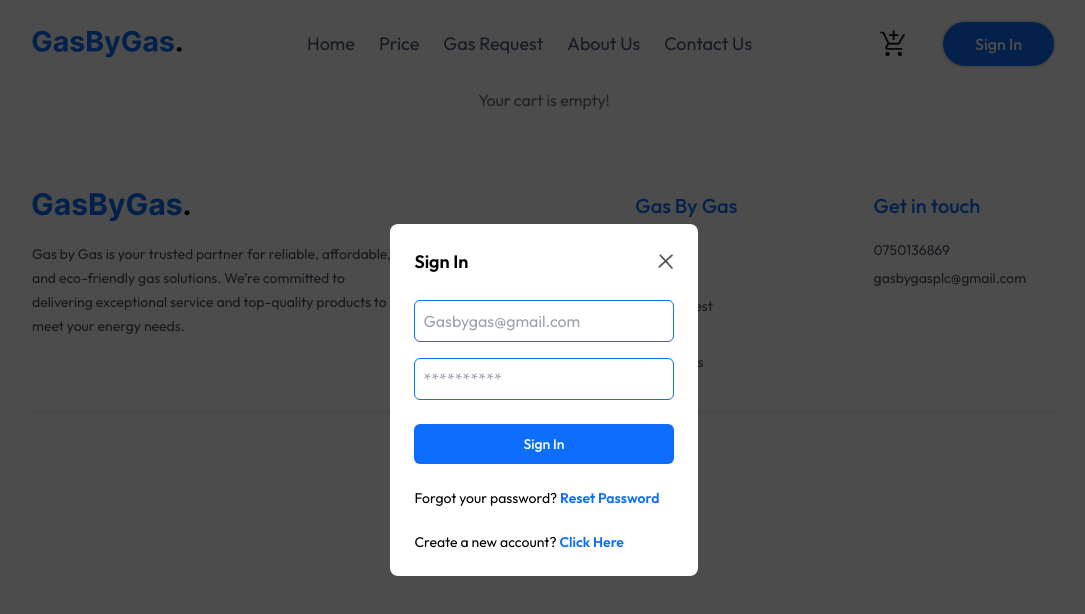
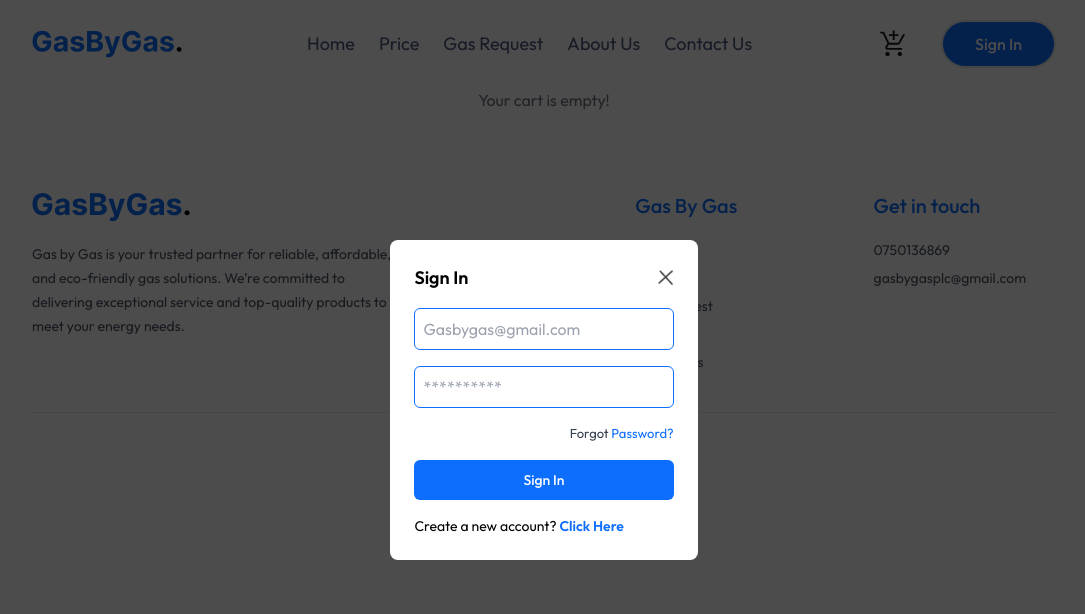
Before and after one commit to gasbygasplc/Supply-Chain-Management-for-Gas-By-Bas-PLC, a React (Vite) app in the folder frontend/: page /gas-cart in a window 1280 px wide. Both pictures are taken after a click on the button "Sign In". Shown: the top 614 px of the page, without its empty margins (96-1181 px from the left). Built offline with nearby package versions, Linux system fonts and the light colour scheme.

Commit message:
[Update] Enhance LoginPopUp component with password reset link and adjust styling

```diff
--- a/frontend/src/Components/LoginPopUp.jsx
+++ b/frontend/src/Components/LoginPopUp.jsx
@@ -61,7 +61,7 @@ const LoginPopUp = ({ setShowSignIn }) => {
     <div className="absolute inset-0 z-10 bg-black bg-opacity-70 grid place-items-center">
       <form
         onSubmit={handleSubmit}
-        className="bg-white flex flex-col gap-6 p-6 rounded-lg w-[95%] sm:w-[330px] md:w-[24vw] fadeIn"
+        className="bg-white flex flex-col gap-4 p-6 rounded-lg w-[95%] sm:w-[330px] md:w-[24vw] fadeIn"
       >
         <div className="flex justify-between items-center text-black">
           <h2 className="text-lg font-semibold">{currentState}</h2>
@@ -132,6 +132,13 @@ const LoginPopUp = ({ setShowSignIn }) => {
             value={formData.password}
             onChange={handleChange}
           />
+
+          {
+            currentState === 'Sign In' ? (<p onClick={() => {
+              setShowSignIn(false);
+              navigate('/reset-password-request');
+            }} className='text-[13px] text-gray-700 cursor-pointer text-right'>Forgot <span className='text-primary'>Password?</span></p>) : ("")
+          }
         </div>
 
         <button
@@ -154,7 +161,7 @@ const LoginPopUp = ({ setShowSignIn }) => {
 
         {currentState === 'Sign In' ? (
           <>
-            <p className="text-sm">
+            {/* <p className="text-sm">
               Forgot your password?{' '}
               <span
                 onClick={() => {
@@ -165,7 +172,7 @@ const LoginPopUp = ({ setShowSignIn }) => {
               >
                 Reset Password
               </span>
-            </p>
+            </p> */}
             <p className="text-sm">
               Create a new account?{' '}
               <span
--- a/frontend/src/index.css
+++ b/frontend/src/index.css
@@ -11,6 +11,7 @@ a
 {
   text-decoration: none;
   color: inherit;
+  cursor: pointer;
 }
 
 .app
```
Also changed, not shown: 1 other file (tests, documents, lock files or other folders).
